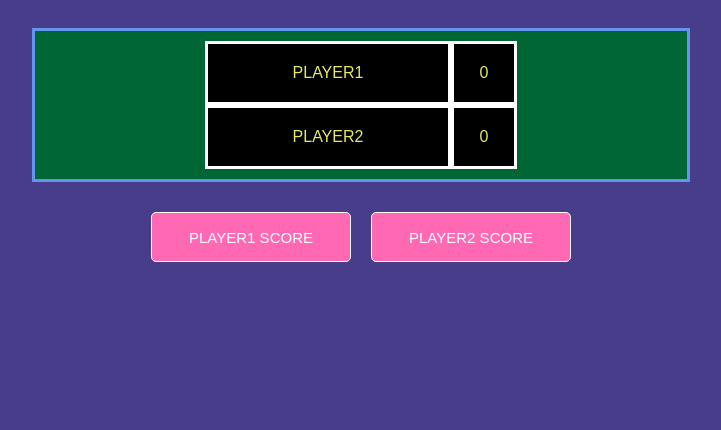
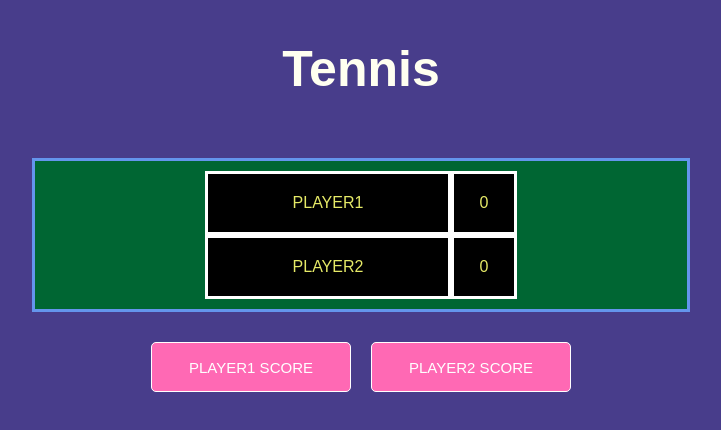
Before and after one commit to AlexJukes/react-tennis, a React app: page / in a window 1280 px wide. Shown: the top 430 px of the page, without its empty margins (279-1000 px from the left). Built offline with nearby package versions, Linux system fonts and the light colour scheme; the HTML template or start-up script is replaced by a standard one.

Commit message:
Add header and further refine CSS styling

```diff
--- a/src/components/App.js
+++ /dev/null
@@ -1,13 +0,0 @@
-import React from 'react'
-import Header from './header'
-import Scoreboard from './containers/Scoreboard.jsx'
-
-const App = () => {
-  return
-    <div>
-      < Header/>
-      < Scoreboard/>
-    </div>
-}
-
-export default Scoreboard
--- /dev/null
+++ b/src/components/App.jsx
@@ -0,0 +1,14 @@
+import React from 'react'
+import Header from './header'
+import Scoreboard from './containers/Scoreboard.jsx'
+
+class App extends React.Component {
+  render() {
+    return <div className="app-wrapper">
+      <Header />
+      <Scoreboard />
+    </div>
+  }
+}
+
+export default App
--- /dev/null
+++ b/src/components/Header.jsx
@@ -0,0 +1,9 @@
+import React from 'react'
+
+class Header extends React.Component {
+  render() {
+    return <h1> Tennis </h1>
+  }
+}
+
+export default Header
--- a/src/components/ResetButton.jsx
+++ b/src/components/ResetButton.jsx
@@ -3,7 +3,7 @@ import PropTypes from 'prop-types'
 
 const ResetButton = ( { onResetClick }) => (
   <div className="buttons-display">
-     <button onClick={() => onResetClick()}>
+     <button className="reset-button" onClick={() => onResetClick()}>
        Reset scores
     </button>
   </div>
--- a/src/components/WinnerDisplay.jsx
+++ b/src/components/WinnerDisplay.jsx
@@ -2,7 +2,7 @@ import React from 'react'
 
 class WinnerDisplay extends React.Component {
   render() {
-    return this.props.winner ? <div className="winner"> {this.props.winner} wins the game! </div> : null
+    return this.props.winner ? <div className="winner"> <span className="winning-player">{this.props.winner}</span> wins the game! </div> : null
   }
 }
 
--- a/src/components/header.js
+++ /dev/null
@@ -1,6 +0,0 @@
-import React from 'react'
-
-const Header = () => (<h1>Tennis!
-</h1>)
-
-export default Header
--- a/src/stylesheets/style.scss
+++ b/src/stylesheets/style.scss
@@ -1,6 +1,14 @@
 body {
   font-family: sans-serif;
   background-color: darkslateblue
+}
+
+h1 {
+  text-align: center;
+  color: hotpink;
+  font-size: 50px;
+  color: ivory;
+  margin: 40px;
 }
 
 .score-interface {
@@ -77,9 +85,19 @@ button:hover {
   text-transform: uppercase;
 }
 
+.reset-button {
+  margin: 10px;
+  text-transform: uppercase;
+}
+
 .winner {
   text-transform: uppercase;
   text-align: center;
   margin: 30px;
   font-size: 40px;
+  color: cornflowerblue;
 }
+
+.winning-player {
+  color: #E6EA67;
+}
```
Also changed, not shown: src/index.js (+5 -4 lines).
